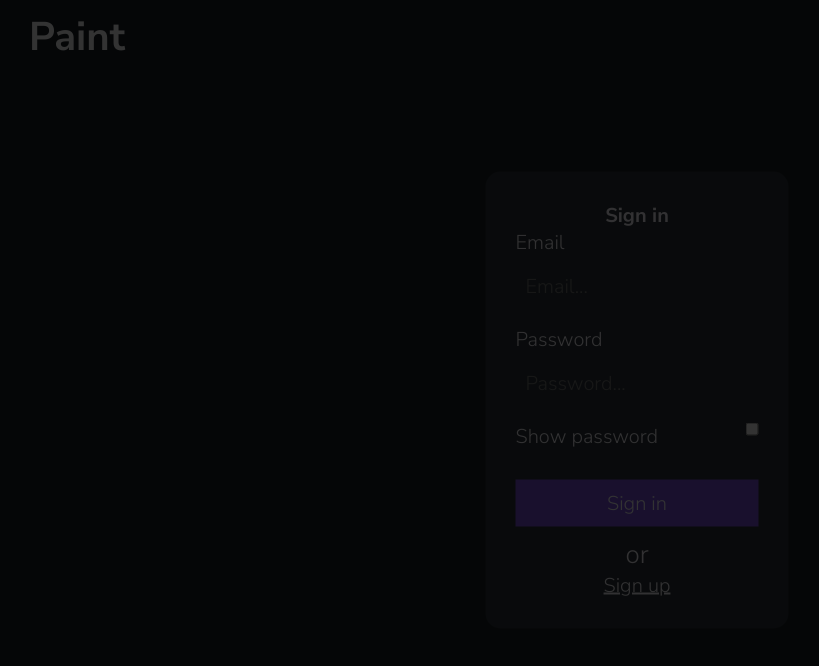
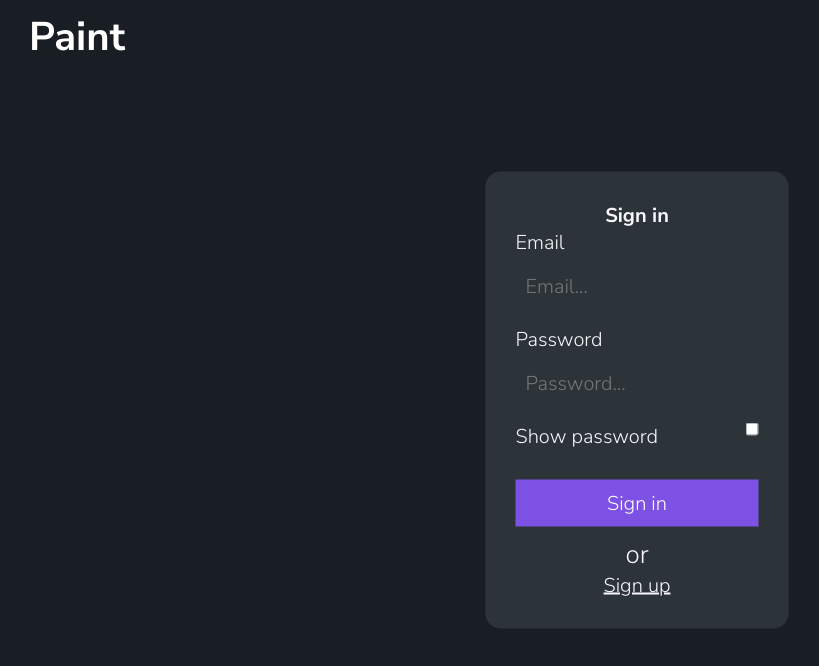
Before and after one commit to donkey-hott/Vue-mini-paint, a Vue app: page /sign-in in a window 1280 px wide. Shown: the top 666 px of the page, without its empty margins (3-822 px from the left). Built offline with nearby package versions, Linux system fonts and the light colour scheme; no server answers; the database is empty.

Commit message:
hide onboarding when seen

```diff
--- a/src/components/Onboarding.vue
+++ b/src/components/Onboarding.vue
@@ -9,13 +9,14 @@
     </div>
   </div>
   <teleport to="body">
-    <overlay :show="true"></overlay>
+    <overlay :show="showOnboarding"></overlay>
   </teleport>
 </template>
 
 <script lang="ts">
 import { useStore } from "@/store";
 import { ActionTypes } from "@/store/modules/onboarding/actions/action-types";
+import { MutationTypes } from "@/store/modules/onboarding/mutations/mutation-types";
 import { computed, defineComponent, onMounted, ref } from "vue";
 import { useRouter } from "vue-router";
 
@@ -45,6 +46,8 @@ export default defineComponent({
 
     function finishOnboarding() {
       const onboardingInfoJSON = JSON.stringify(store.state.onboarding.config);
+
+      store.commit(MutationTypes.SHOW_ONBOARDING, false);
       store.dispatch(ActionTypes.SEND_ONBOARDING_INFO, onboardingInfoJSON);
     }
 
```
